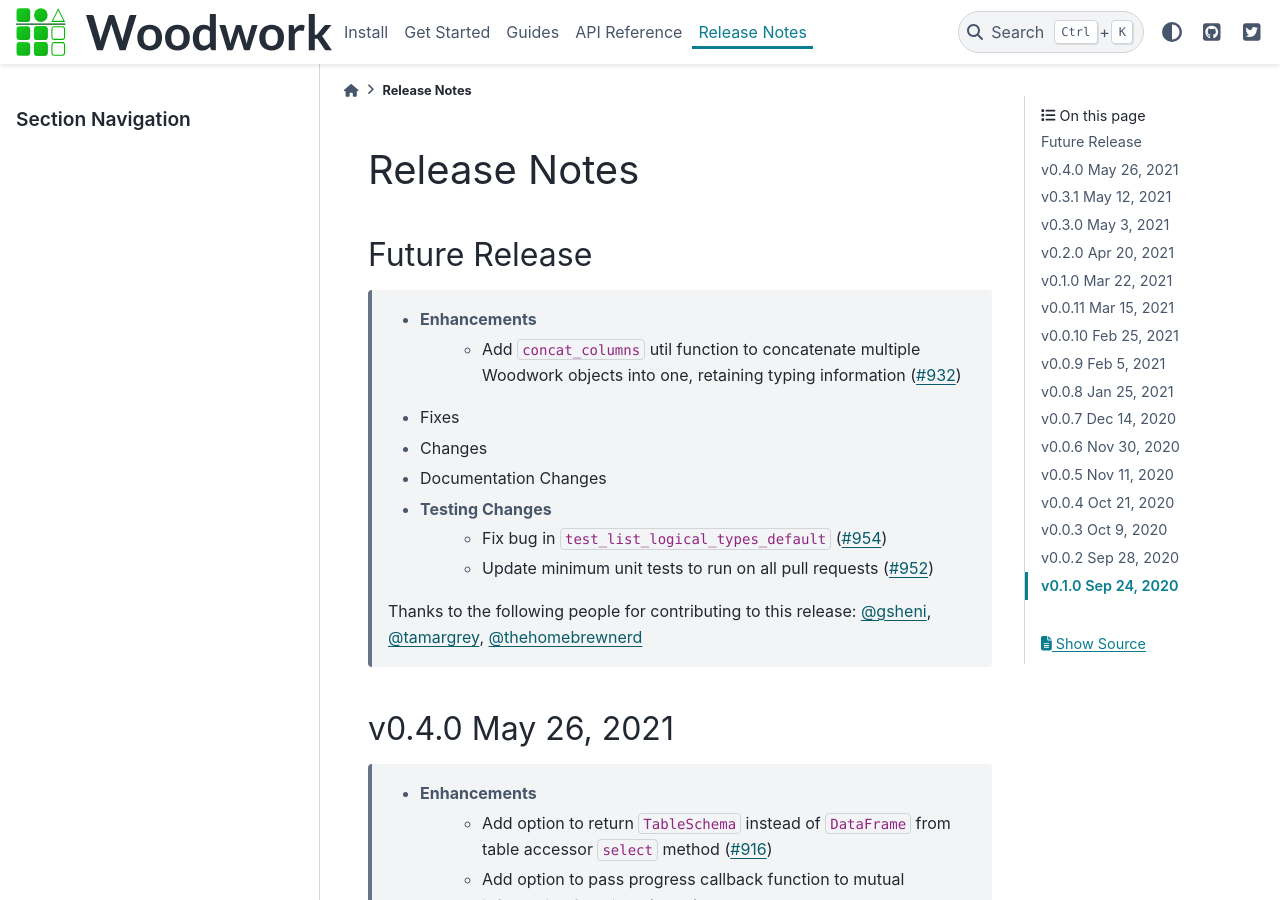
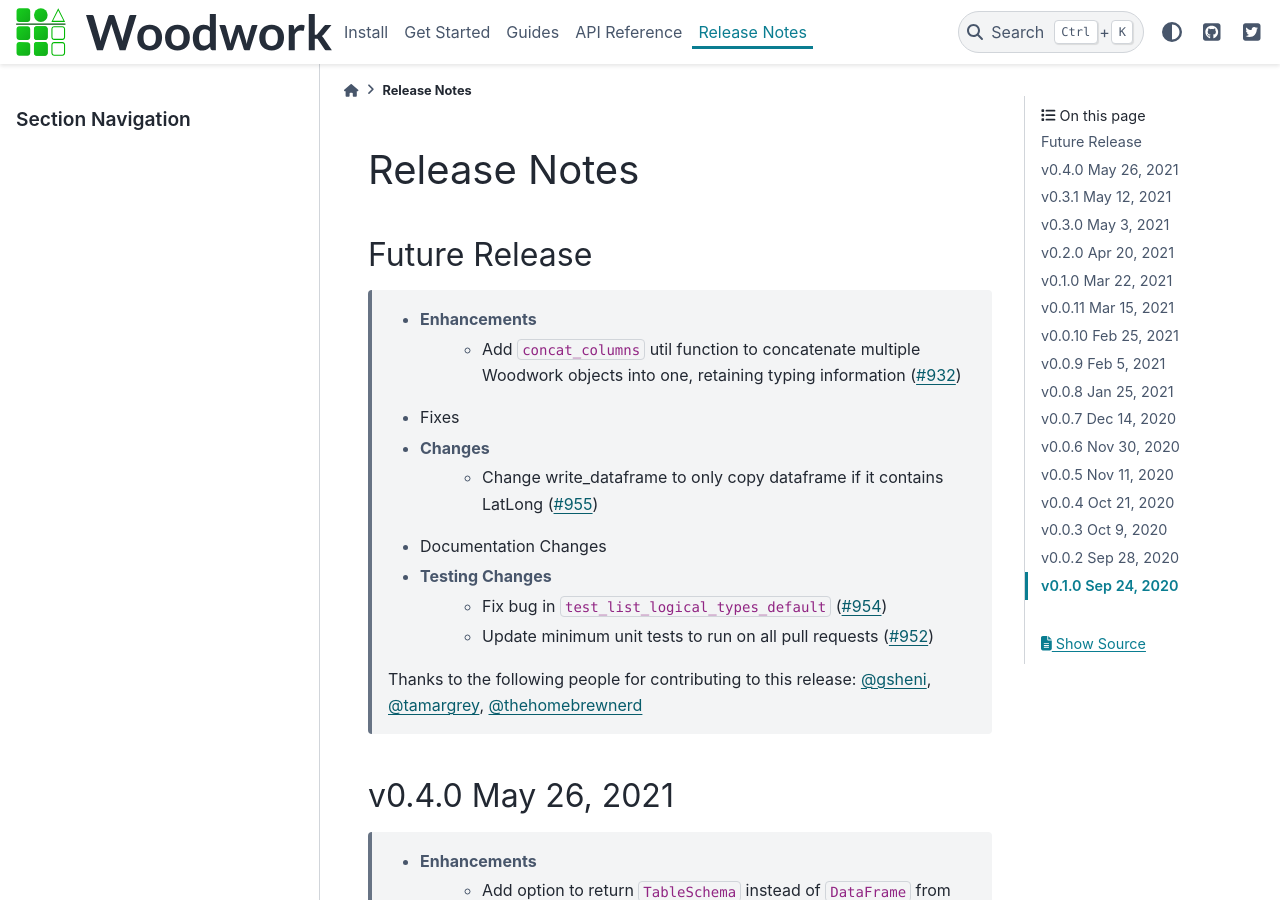
Before and after one commit to alteryx/woodwork, a Sphinx documentation site: the page built from docs/source/release_notes.rst, in a window 1280 px wide and 900 px high. Built offline with Sphinx 7.4.7 and the PyData theme 0.15.4, drawn with Linux system fonts in a browser that asks for light colours; comment, search, counter and statistics services are not loaded.

Commit message:
Update release_notes.rst

```diff
--- a/docs/source/release_notes.rst
+++ b/docs/source/release_notes.rst
@@ -9,6 +9,7 @@ Future Release
         * Add ``concat_columns`` util function to concatenate multiple Woodwork objects into one, retaining typing information (:pr:`932`)
     * Fixes
     * Changes
+        * Change write_dataframe to only copy dataframe if it contains LatLong (:pr:`955`)
     * Documentation Changes
     * Testing Changes
         * Fix bug in ``test_list_logical_types_default`` (:pr:`954`)
```
